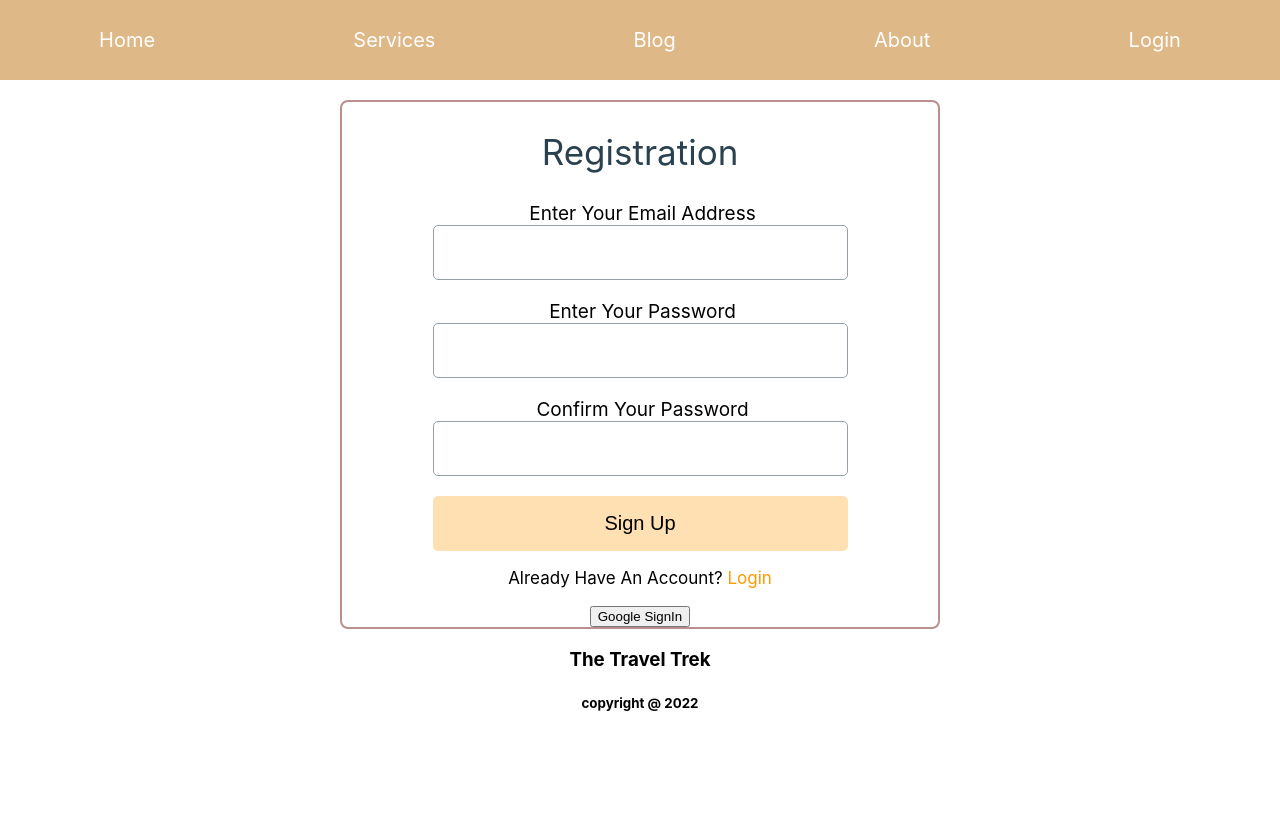
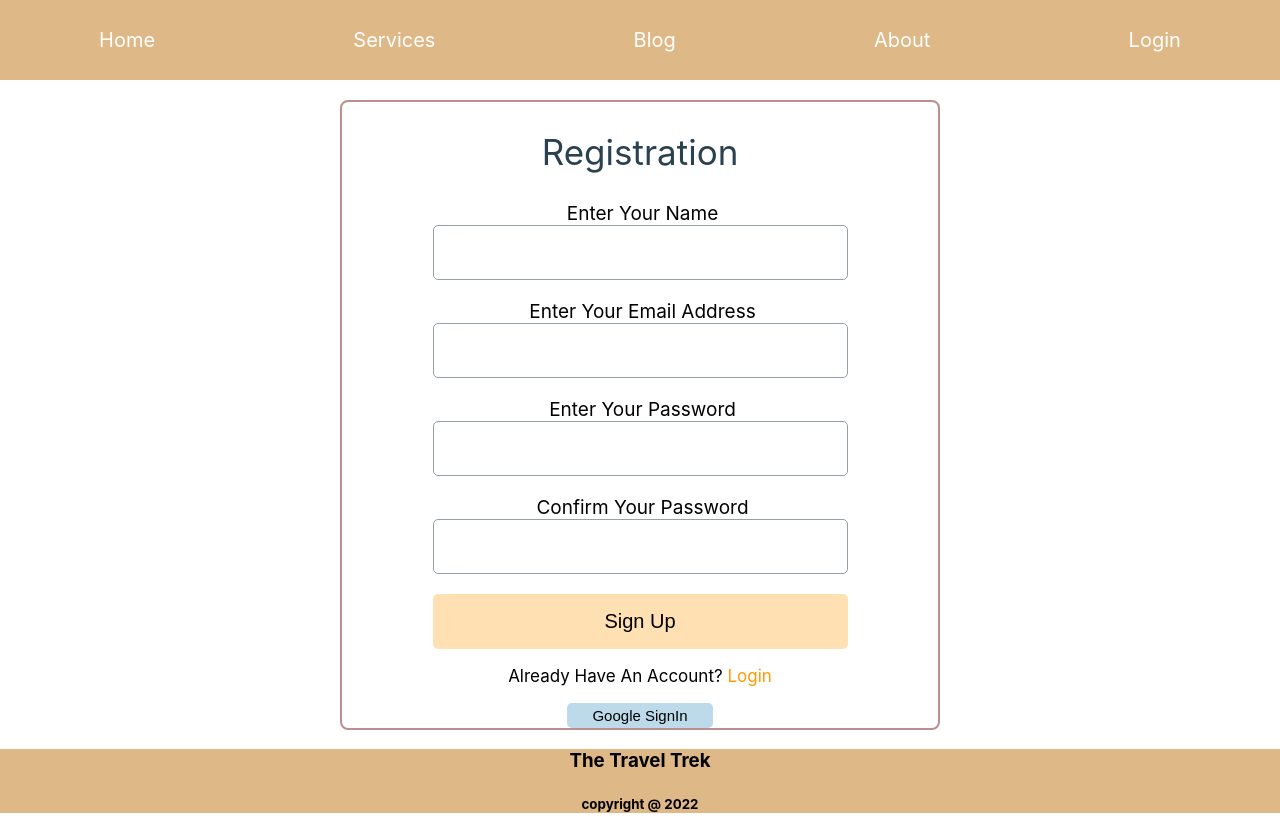
Before and after one commit to muyed-moktadir/the-travel-trek-website, a React (Create React App) app: page /register in a window 1280 px wide. Before the commit the page ends 800 px from the top, so only its background shows below. Built offline with nearby package versions, Linux system fonts and the light colour scheme; no server answers.

Commit message:
done with resetmail,verifymail and toast

```diff
--- a/package.json
+++ b/package.json
@@ -12,6 +12,7 @@
     "react-firebase-hooks": "^5.0.3",
     "react-router-dom": "^6.3.0",
     "react-scripts": "5.0.1",
+    "react-toastify": "^8.2.0",
     "web-vitals": "^2.1.4"
   },
   "scripts": {
--- a/src/pages/Home/Home/Home.js
+++ b/src/pages/Home/Home/Home.js
@@ -2,10 +2,11 @@ import React from 'react';
 import Banner from '../Banner/Banner';
 import OthersPackages from '../OthersPackages/OthersPackages';
 import Services from '../Services/Services';
+import './Home.css'
 
 const Home = () => {
     return (
-        <div>
+        <div className='home'>
             <Banner></Banner>
             <Services></Services>
             <OthersPackages></OthersPackages>
--- a/src/pages/Login/Login/Login.css
+++ b/src/pages/Login/Login/Login.css
@@ -52,3 +52,13 @@
     color: #FF9900;
     text-decoration: none;
 }
+
+.reset-btn{
+    width: 35%;
+    height: 25px;
+    background-color: rgba(33, 134, 185, 0.3);
+    border-radius: 5px;
+    border: none;
+    font-size: 15px;
+    cursor: pointer;
+}
--- a/src/pages/Login/Login/Login.js
+++ b/src/pages/Login/Login/Login.js
@@ -1,8 +1,13 @@
-import React, { useState } from "react";
+import React, { useRef, useState } from "react";
 import { Link, useLocation, useNavigate } from "react-router-dom";
-import { useSignInWithEmailAndPassword } from "react-firebase-hooks/auth";
+import {
+  useSendPasswordResetEmail,
+  useSignInWithEmailAndPassword,
+} from "react-firebase-hooks/auth";
 import "./Login.css";
 import auth from "../../../firebase.init";
+import { ToastContainer, toast } from "react-toastify";
+import "react-toastify/dist/ReactToastify.css";
 
 const Login = () => {
   const [email, setEmail] = useState("");
@@ -10,9 +15,12 @@ const Login = () => {
   const navigate = useNavigate();
   const location = useLocation();
   const from = location.state?.from?.pathname || "/";
+  let errorElement;
 
   const [signInWithEmailAndPassword, user, loading, error] =
     useSignInWithEmailAndPassword(auth);
+
+  const [sendPasswordResetEmail] = useSendPasswordResetEmail(auth);
 
   const handleEmailBlur = (event) => {
     setEmail(event.target.value);
@@ -31,6 +39,12 @@ const Login = () => {
     signInWithEmailAndPassword(email, password);
   };
 
+  const resetEmail = (event) => {
+    event.preventDefault();
+    sendPasswordResetEmail(email);
+    toast("Mail sent");
+  };
+
   return (
     <div className="form-container">
       <div>
@@ -41,6 +55,7 @@ const Login = () => {
               Enter Your Email-Address
             </label>
             <input
+              style={{ fontSize: "18px" }}
               onBlur={handleEmailBlur}
               type="email"
               name="email"
@@ -52,12 +67,14 @@ const Login = () => {
               Enter Your Password
             </label>
             <input
+              style={{ fontSize: "18px" }}
               onBlur={handlePasswordBlur}
               type="password"
               name="password"
               required
             />
           </div>
+          {errorElement}
           <p style={{ color: "red" }}>{error?.message}</p>
           {loading && <p>Loading...</p>}
           <input className="form-submit" type="submit" value="Login" />
@@ -67,6 +84,13 @@ const Login = () => {
           <Link className="form-link" to="/register">
             Create an account
           </Link>
+          <p>
+            forgot password?{" "}
+            <button className="reset-btn" onClick={resetEmail}>
+              reset password
+            </button>
+            <ToastContainer></ToastContainer>
+          </p>
         </p>
       </div>
     </div>
--- a/src/pages/Login/Register/Register.js
+++ b/src/pages/Login/Register/Register.js
@@ -1,6 +1,7 @@
 import React, { useState } from "react";
 import {
-  useCreateUserWithEmailAndPassword
+  useCreateUserWithEmailAndPassword,
+  useSendEmailVerification,
 } from "react-firebase-hooks/auth";
 import { Link, useNavigate } from "react-router-dom";
 import auth from "../../../firebase.init";
@@ -8,6 +9,7 @@ import SocialLogin from "../SocialLogin/SocialLogin";
 import "./Register.css";
 
 const Register = () => {
+  const [name, setName] = useState("");
   const [email, setEmail] = useState("");
   const [password, setPassword] = useState("");
   const [confirmPassword, setConfirmPassword] = useState("");
@@ -17,8 +19,14 @@ const Register = () => {
   const [createUserWithEmailAndPassword, user] =
     useCreateUserWithEmailAndPassword(auth);
 
+  const [sendEmailVerification] = useSendEmailVerification(auth);
+
   const handleEmailBlur = (event) => {
     setEmail(event.target.value);
+  };
+
+  const handleNameBlur = (event) => {
+    setName(event.target.value);
   };
 
   const handlePasswordBlur = (event) => {
@@ -35,7 +43,6 @@ const Register = () => {
 
   const handleCreateUser = (event) => {
     event.preventDefault();
-
     if (password.length < 6) {
       setError("Password must be 6 characters or longer");
       return;
@@ -44,8 +51,8 @@ const Register = () => {
       setError("passwords did not match");
       return;
     }
-
     createUserWithEmailAndPassword(email, password);
+    sendEmailVerification();
   };
 
   return (
@@ -54,10 +61,23 @@ const Register = () => {
         <h2 className="form-title">Registration</h2>
         <form onSubmit={handleCreateUser}>
           <div className="input-group">
+            <label style={{ fontSize: "19px" }} htmlFor="name">
+              Enter Your Name
+            </label>
+            <input
+              style={{ fontSize: "18px" }}
+              onBlur={handleNameBlur}
+              type="text"
+              name="name"
+              required
+            />
+          </div>
+          <div className="input-group">
             <label style={{ fontSize: "19px" }} htmlFor="email">
               Enter Your Email Address
             </label>
             <input
+              style={{ fontSize: "18px" }}
               onBlur={handleEmailBlur}
               type="email"
               name="email"
@@ -69,6 +89,7 @@ const Register = () => {
               Enter Your Password
             </label>
             <input
+              style={{ fontSize: "18px" }}
               onBlur={handlePasswordBlur}
               type="password"
               name="password"
@@ -80,12 +101,13 @@ const Register = () => {
               Confirm Your Password
             </label>
             <input
+              style={{ fontSize: "18px" }}
               onBlur={handleConfirmPasswordBlur}
               type="password"
               name="confirm-your-password"
             />
           </div>
-          <p style={{ color: "red" }}>{error}</p>
+          <p style={{ fontSize: "15px", color: "blue" }}>{error}</p>
           <input
             className="form-submit"
             type="submit"
--- a/src/pages/Login/SocialLogin/SocialLogin.js
+++ b/src/pages/Login/SocialLogin/SocialLogin.js
@@ -1,12 +1,11 @@
 import React from "react";
-import { useSendEmailVerification, useSignInWithGoogle } from "react-firebase-hooks/auth";
+import { useSignInWithGoogle } from "react-firebase-hooks/auth";
 import { useNavigate } from "react-router-dom";
 import auth from "../../../firebase.init";
 import Loading from "../../Shared/Loading/Loading";
 
 const SocialLogin = () => {
   const [signInWithGoogle, user, loading, error] = useSignInWithGoogle(auth);
-  const [sendEmailVerification, sending, error1] = useSendEmailVerification(auth);
   const navigate = useNavigate();
   let errorElement;
 
@@ -28,7 +27,7 @@ const SocialLogin = () => {
   return (
     <div>
       {errorElement}
-      <button onClick={() => signInWithGoogle()}>Google SignIn</button>
+      <button className="reset-btn" onClick={() => signInWithGoogle()}>Google SignIn</button>
     </div>
   );
 };
--- a/src/pages/Shared/Footer/Footer.css
+++ b/src/pages/Shared/Footer/Footer.css
@@ -0,0 +1,6 @@
+footer{
+    margin-bottom: 0px;
+    background-color: burlywood;
+    height: 100%;
+    width: 100%;
+}
--- a/src/pages/Shared/Footer/Footer.js
+++ b/src/pages/Shared/Footer/Footer.js
@@ -1,10 +1,11 @@
 import React from 'react';
+import './Footer.css'
 
 const Footer = () => {
     const today = new Date();
     const year = today.getFullYear();
     return (
-        <footer className='text-center mt-5'>
+            <footer>
             <h3>The Travel Trek</h3>
             <h4><small>copyright @ {year} </small></h4>
         </footer>
--- a/src/pages/Shared/Header/Header.css
+++ b/src/pages/Shared/Header/Header.css
@@ -6,6 +6,17 @@ nav{
     background-color: burlywood;
     height: 80px;
     width: 100%;
+   }
+
+   .signout-btn{
+        width: 7%;
+        height: 40px;
+        background-color:rgb(55, 237, 231);
+        border-radius: 5px;
+        border: none;
+        font-size: 15px;
+        cursor: pointer;
+
    }
 
    @media only screen and (min-width: 600px) {
--- a/src/pages/Shared/Header/Header.js
+++ b/src/pages/Shared/Header/Header.js
@@ -15,7 +15,7 @@ const Header = () => {
         <CustomLink to="/about">About</CustomLink>
         {
           user?.uid ? (
-            <button onClick={() => signOut(auth)}>sign Out</button>
+            <button className="signout-btn" onClick={() => signOut(auth)}>sign Out</button>
           ) : (
             <CustomLink to="/login">Login</CustomLink>
           )  // <CustomLink to='/register'>register</CustomLink>
```
Also changed, not shown: 1 other file (tests, documents, lock files or other folders).
